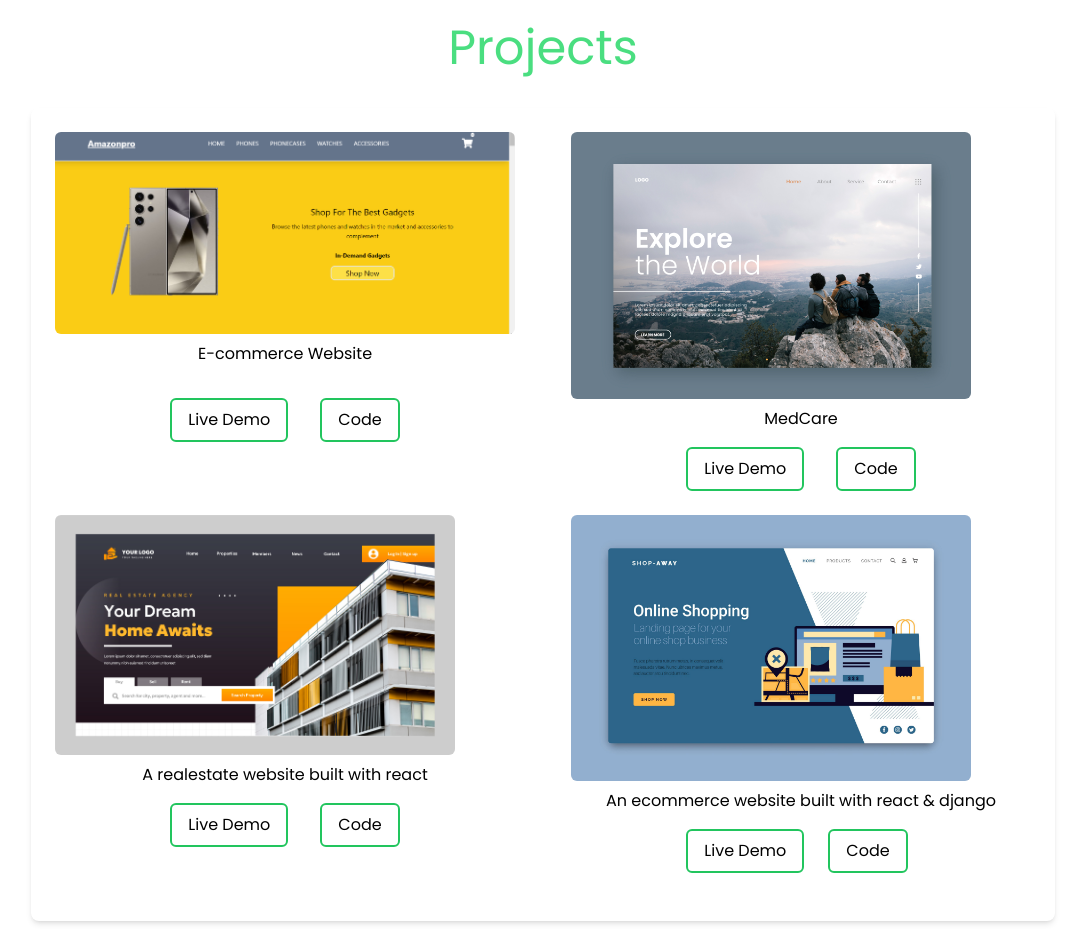
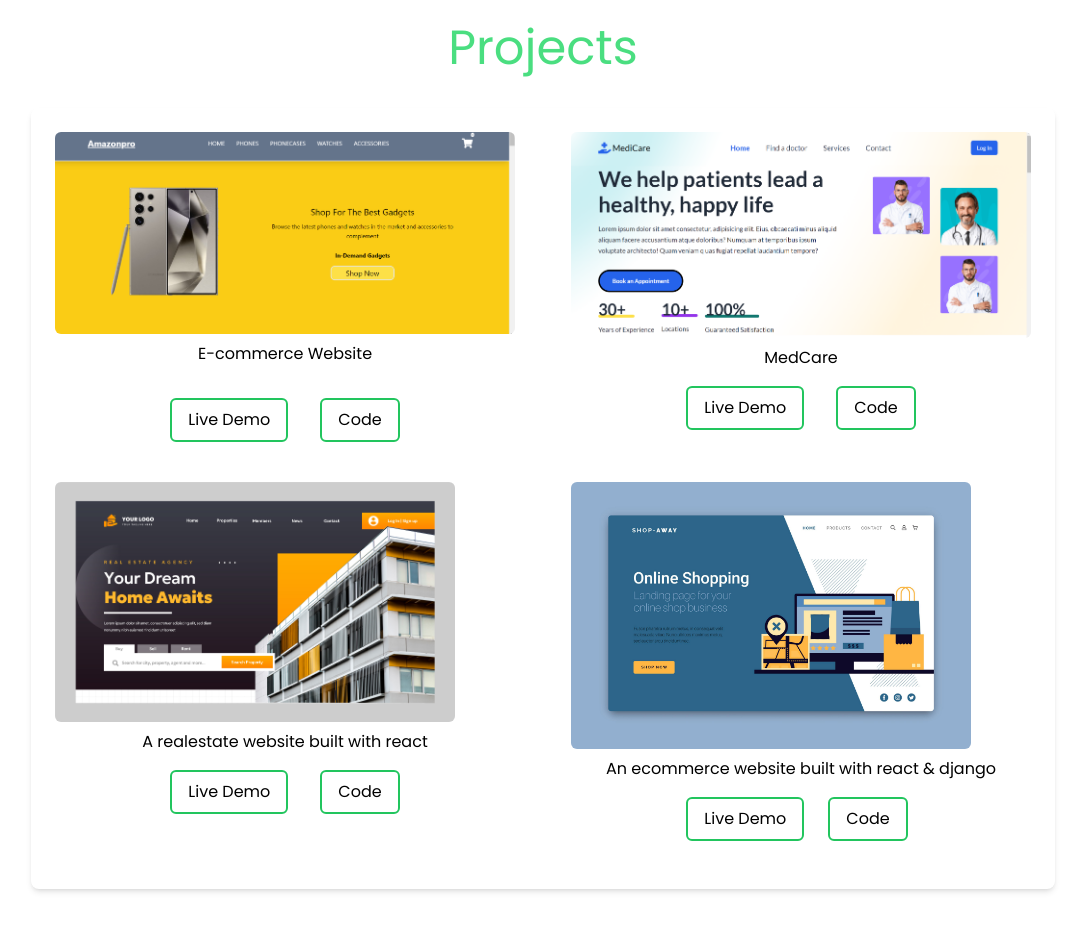
Before and after one commit to MainBank5/Nextjs-project-1, a Next.js app in the folder portfolio-nextjs/: page / in a window 1280 px wide. Shown: the part 2660-3589 px from the top of the page, without its empty margins (97-1182 px from the left). Built offline with nearby package versions, Linux system fonts and the light colour scheme.

Commit message:
updated project to include appointment app

```diff
--- a/portfolio-nextjs/src/components/Projects.tsx
+++ b/portfolio-nextjs/src/components/Projects.tsx
@@ -23,13 +23,13 @@ export default function Projects() {
                     </div>
 
                     <div className="px-6 bg-no-repeat object-cover">
-                        <Image src="/travel.jpg" alt="fitnessweb" width={400} height={400} className="rounded-md" />
+                        <Image src="/appointment-app.png" alt="fitnessweb" width={600} height={600} className="rounded-md" />
 
                         <div className="flex flex-col justify-center items-center py-2">
                             <h1>MedCare</h1>
                             <div className="flex justify-end items-center py-4 text-center">
                                 <a href="http://c0gs8gscookwgww8ssgscs00.164.92.186.25.sslip.io" target="_blank" className=" text-center mx-4 py-2 px-4 border-green-500 border-2 rounded-md">Live Demo</a>
-                                <a href="#" target="_blank" className="text-center mx-4 py-2 px-4  border-green-500 border-2 rounded-md">Code</a>
+                                <a href="https://github.com/MainBank5/Appointment-booking-system" target="_blank" className="text-center mx-4 py-2 px-4  border-green-500 border-2 rounded-md">Code</a>
                             </div>
                         </div>
                     </div>
```
Also changed, not shown: portfolio-nextjs/public/appointment-app.png (added).
